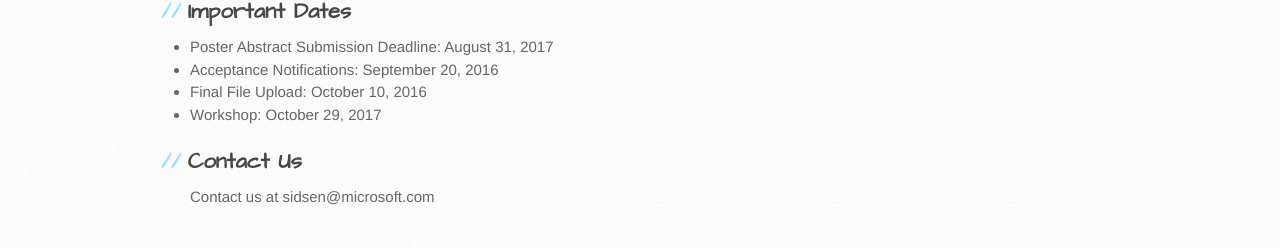
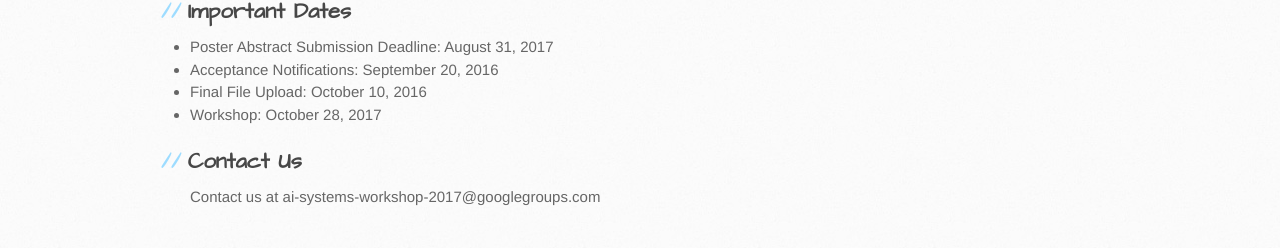
Before and after one commit to LearningSys/sosp17, a Jekyll site: the page built from cfp.md, in a window 1280 px wide. Shown: the part 1480-1728 px from the top of the page. Built offline with Jekyll 4.4.1, drawn with Linux system fonts in a browser that asks for light colours; our own code applies the rules of GitHub Pages for plain Markdown files; the repository's description, which GitHub fills in, is left out.

Commit message:
Update cfp.md

```diff
--- a/cfp.md
+++ b/cfp.md
@@ -27,6 +27,6 @@ We welcome poster abstracts up to 2 pages (not including references)
 * Poster Abstract Submission Deadline: August 31, 2017
 * Acceptance Notifications: September 20, 2016
 * Final File Upload: October 10, 2016
-* Workshop: October 29, 2017
+* Workshop: October 28, 2017
 ## Contact Us
-Contact us at sidsen@microsoft.com
+Contact us at ai-systems-workshop-2017@googlegroups.com
```
